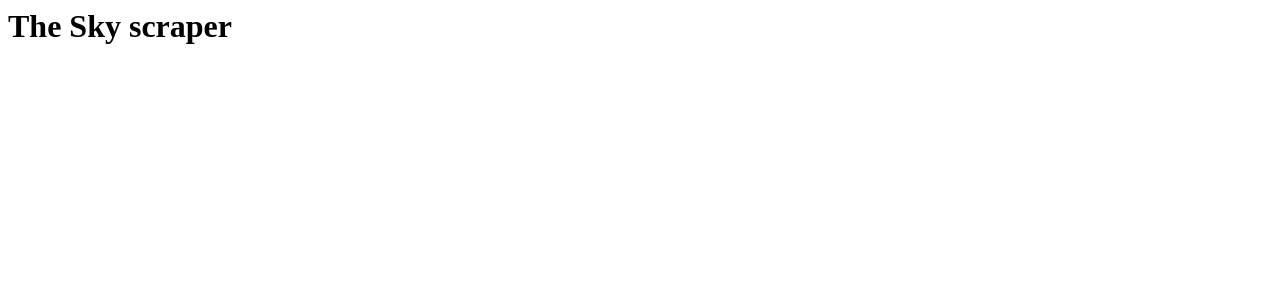
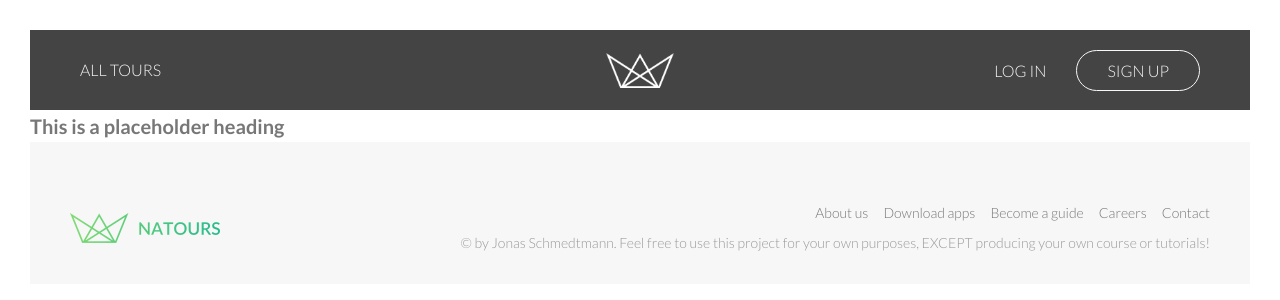
Before and after one commit to abefiker/NodeFarm, a Node server app: page / in a window 1280 px wide. Shown: the top 300 px of the page. Run offline with Node 20, Linux system fonts and the light colour scheme; some libraries are stand-ins or nearby versions.

Commit message:
estending base

```diff
--- a/app.js
+++ b/app.js
@@ -66,7 +66,20 @@ app.use((req, res, next) => {
 
 //2) Routes
 app.get('/', (req, res) => {
-    res.status(200).render('base')
+    res.status(200).render('base',{
+        tour : 'The Forset Hiker',
+        user : 'Abemelek'
+    })
+})
+app.get('/overview',(req,res)=>{
+    res.status(200).render('overview',{
+        title : 'All Tours',
+    })
+})
+app.get('/tour',(req,res)=>{
+    res.status(200).render('tour',{
+        title : 'The Forset Hiker'
+    })
 })
 app.use('/api/v1/tours', tourRouter)
 app.use('/api/v1/users', userRouter)
--- a/public/css/style.css
+++ b/public/css/style.css
@@ -830,6 +830,7 @@ body {
   display: -webkit-box;
   display: -ms-flexbox;
   display: flex;
+  justify-content: flex-end;
 }
 .footer__nav li {
   margin-left: 1.5rem;
--- /dev/null
+++ b/views/_footer.pug
@@ -0,0 +1,10 @@
+footer.footer
+  .footer__logo
+    img(src='/img/logo-green.png' alt='Natour logo')
+  ul.footer__nav
+    li: a(href='#') About us
+    li: a(href='#') Download apps
+    li: a(href='#') Become a guide
+    li: a(href='#') Careers
+    li: a(href='#') Contact
+  p.footer__copyright &copy; by Jonas Schmedtmann. Feel free to use this project for your own purposes, EXCEPT producing your own course or tutorials!
--- /dev/null
+++ b/views/_header.pug
@@ -0,0 +1,16 @@
+header.header
+  nav.nav.nav--tours
+    a.nav__el(href='#') All tours
+  .header__logo
+    img(src='/img/logo-white.png' alt='Natours logo')
+  nav.nav.nav--user
+    button.nav__el Log in
+    button.nav__el.nav__el--cta Sign up
+    //- if user
+    //-   a.nav__el.nav__el--logout Log out
+    //-   a.nav__el(href='/me')
+    //-     img.nav__user-img(src=`/img/users/${user.photo}` alt=`Photo of ${user.name}`)
+    //-     span= user.name.split(' ')[0]
+    //- else
+    //-   a.nav__el(href='/login') Log in
+    //-   a.nav__el.nav__el--cta(href='#') Sign up
--- a/views/base.pug
+++ b/views/base.pug
@@ -1 +1,19 @@
-h1 The Sky scraper
+Doctype
+html
+    head
+        meta(charset='UTF-8')
+        meta(name='viewport' content='width=device-width, initial-scale=1.0')
+        link(rel='stylesheet' href='/css/style.css')
+        link(rel='shortcut icon' type='image/png' href='https://github.com/lgope/Natours/blob/master/public/img/logo-green-round.png?raw=true')
+        link(rel='stylesheet' href='https://fonts.googleapis.com/css?family=Lato:300,300i,700')
+        title Natours | #{title}
+    body
+        // HEADER
+        include _header
+
+        // CONTENT
+        block content
+        h1 This is a placeholder heading
+
+        // FOOTER
+        include _footer
--- /dev/null
+++ b/views/overview.pug
@@ -0,0 +1,4 @@
+extends base
+
+block content
+    main
```
